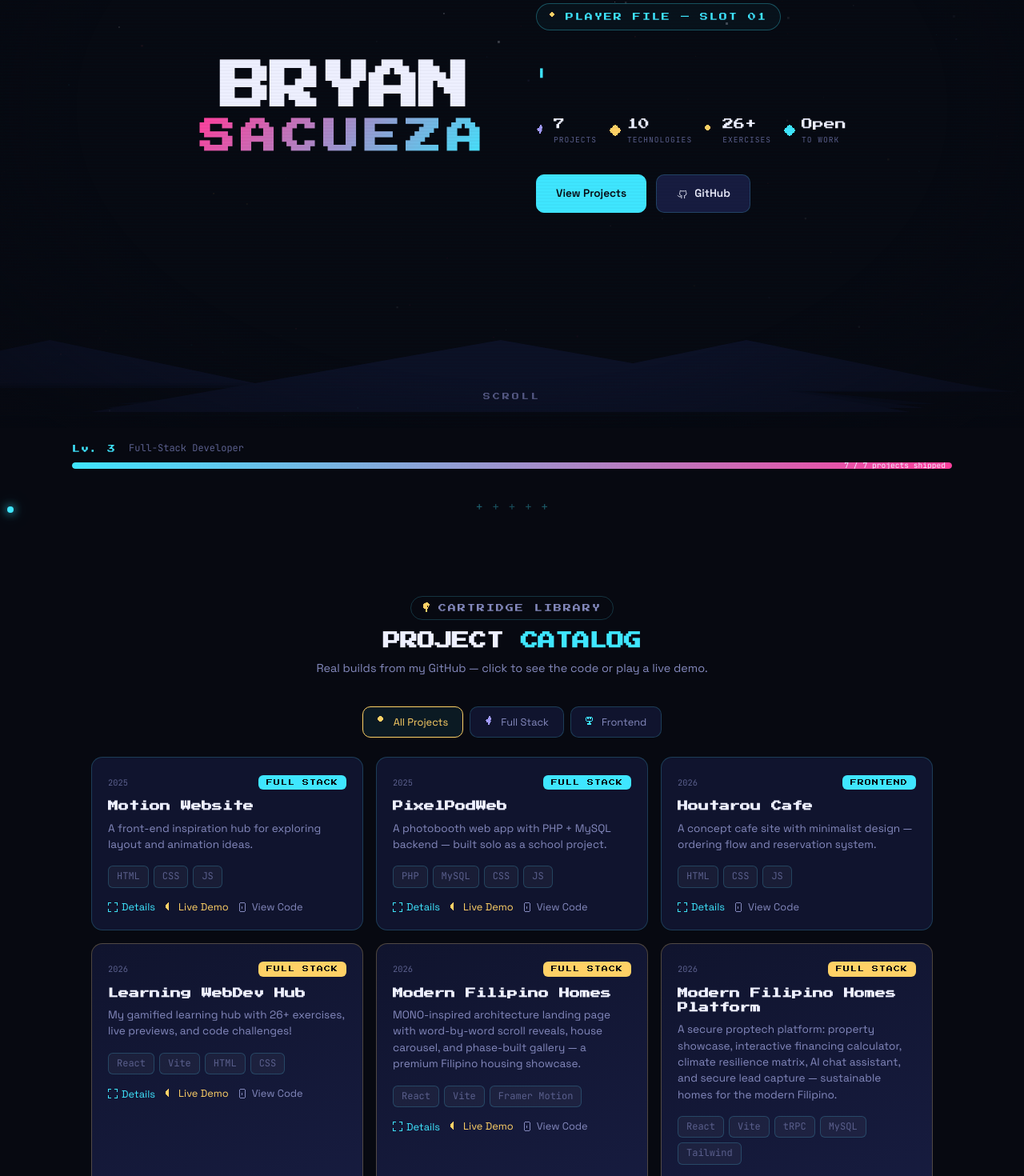
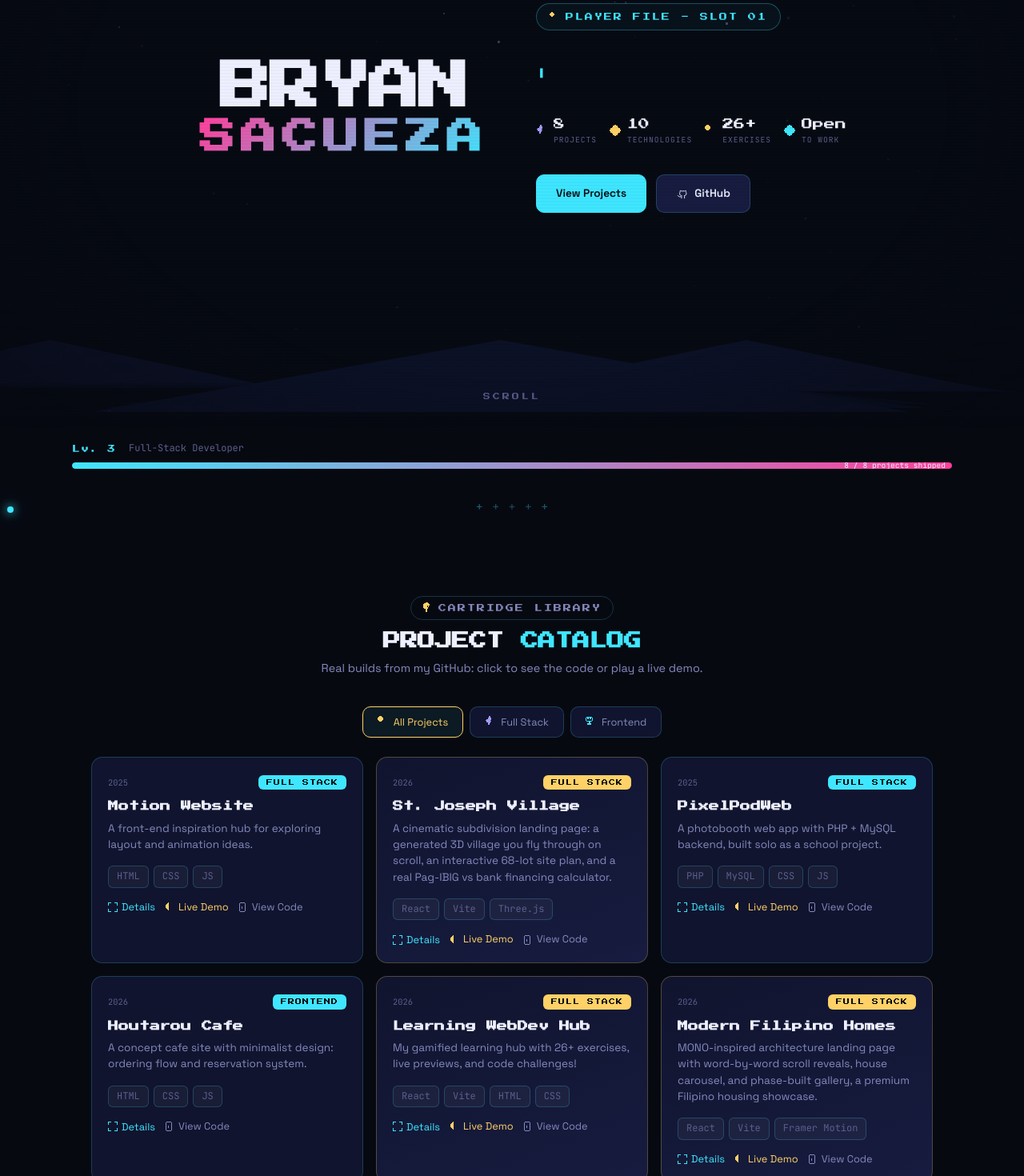
Before and after one commit to houtaroudes/houtaroudes-portfolio, a React (Vite) app: page / in a window 1280 px wide. Shown: the part 265-1735 px from the top of the page at 80% size. Built offline with nearby package versions, Linux system fonts and the light colour scheme.

Commit message:
Add the St. Joseph Village card and use plain punctuation in copy

```diff
--- a/src/App.jsx
+++ b/src/App.jsx
@@ -378,12 +378,13 @@ function ScrollProgress() {
    ============================================================= */
 const projects = [
   { id: 1, title: "Motion Website", desc: "A front-end inspiration hub for exploring layout and animation ideas.", tags: ["HTML", "CSS", "JS"], demo: "https://motion-website-des.vercel.app", code: "https://github.com/houtaroudes/motion-website", type: "Full Stack", year: "2025" },
-  { id: 2, title: "PixelPodWeb", desc: "A photobooth web app with PHP + MySQL backend — built solo as a school project.", tags: ["PHP", "MySQL", "CSS", "JS"], demo: "https://pixelpodweb.vercel.app", code: "https://github.com/houtaroudes/PixelPodWeb", type: "Full Stack", year: "2025" },
-  { id: 3, title: "Houtarou Cafe", desc: "A concept cafe site with minimalist design — ordering flow and reservation system.", tags: ["HTML", "CSS", "JS"], code: "https://github.com/houtaroudes/houtarou-cafe", type: "Frontend", year: "2026" },
-  { id: 4, title: "Learning WebDev Hub", desc: "My gamified learning hub with 26+ exercises, live previews, and code challenges!", tags: ["React", "Vite", "HTML", "CSS"], demo: "https://random-learning-webdev-site.vercel.app", code: "https://github.com/houtaroudes/random-learning-webdev-site", type: "Full Stack", year: "2026", featured: true },
-  { id: 5, title: "Modern Filipino Homes", desc: "MONO-inspired architecture landing page with word-by-word scroll reveals, house carousel, and phase-built gallery — a premium Filipino housing showcase.", tags: ["React", "Vite", "Framer Motion"], demo: "https://modern-filipino-homes.vercel.app", code: "https://github.com/houtaroudes/Modern-Filipino-Homes", type: "Full Stack", year: "2026", featured: true },
-  { id: 6, title: "Modern Filipino Homes Platform", desc: "A secure proptech platform: property showcase, interactive financing calculator, climate resilience matrix, AI chat assistant, and secure lead capture — sustainable homes for the modern Filipino.", tags: ["React", "Vite", "tRPC", "MySQL", "Tailwind"], demo: "https://modern-fil-homes.vercel.app", code: "https://github.com/houtaroudes/modern-fil-homes", type: "Full Stack", year: "2026", featured: true },
-  { id: 7, title: "MediQueue", desc: "Campus clinic appointment booking and walk-in queueing system — live NOW SERVING board that updates in real time, role-based dashboards for students/staff/admin, and a 38-check smoke test. Built in 15 modified-waterfall phases.", tags: ["PHP", "MySQL", "JS", "CSS"], code: "https://github.com/houtaroudes/mediqueue", type: "Full Stack", year: "2026", featured: true },
+  { id: 8, title: "St. Joseph Village", desc: "A cinematic subdivision landing page: a generated 3D village you fly through on scroll, an interactive 68-lot site plan, and a real Pag-IBIG vs bank financing calculator.", tags: ["React", "Vite", "Three.js"], demo: "https://st-joseph-village.vercel.app", code: "https://github.com/houtaroudes/st-joseph-village", type: "Full Stack", year: "2026", featured: true },
+  { id: 2, title: "PixelPodWeb", desc: "A photobooth web app with PHP + MySQL backend, built solo as a school project.", tags: ["PHP", "MySQL", "CSS", "JS"], demo: "https://pixelpodweb.vercel.app", code: "https://github.com/houtaroudes/PixelPodWeb", type: "Full Stack", year: "2025" },
+  { id: 3, title: "Houtarou Cafe", desc: "A concept cafe site with minimalist design: ordering flow and reservation system.", tags: ["HTML", "CSS", "JS"], code: "https://github.com/houtaroudes/houtarou-cafe", type: "Frontend", year: "2026" },
+  { id: 4, title: "Learning WebDev Hub", desc: "My gamified learning hub with 26+ exercises, live previews, and code challenges!", tags: ["React", "Vite", "HTML", "CSS"], demo: "https://random-learning-webdev-site.vercel.app", code: "https://github.com/houtaroudes/random-learning-webdev-site", type: "Full Stack", year: "2026", flag: true, featured: true },
+  { id: 5, title: "Modern Filipino Homes", desc: "MONO-inspired architecture landing page with word-by-word scroll reveals, house carousel, and phase-built gallery, a premium Filipino housing showcase.", tags: ["React", "Vite", "Framer Motion"], demo: "https://modern-filipino-homes.vercel.app", code: "https://github.com/houtaroudes/Modern-Filipino-Homes", type: "Full Stack", year: "2026", featured: true },
+  { id: 6, title: "Modern Filipino Homes Platform", desc: "A secure proptech platform: property showcase, interactive financing calculator, climate resilience matrix, AI chat assistant, and secure lead capture. Sustainable homes for the modern Filipino.", tags: ["React", "Vite", "tRPC", "MySQL", "Tailwind"], demo: "https://modern-fil-homes.vercel.app", code: "https://github.com/houtaroudes/modern-fil-homes", type: "Full Stack", year: "2026", featured: true },
+  { id: 7, title: "MediQueue", desc: "Campus clinic appointment booking and walk-in queueing system with a live NOW SERVING board that updates in real time, role-based dashboards for students/staff/admin, and a 38-check smoke test. Built in 15 modified-waterfall phases.", tags: ["PHP", "MySQL", "JS", "CSS"], code: "https://github.com/houtaroudes/mediqueue", type: "Full Stack", year: "2026", featured: true },
 ];
 const skillBadges = [
   { name: "HTML5", icon: "diamond", color: "#e34f26" }, { name: "CSS3", icon: "diamond", color: "#1572b6" }, { name: "JS", icon: "diamond", color: "#f7df1e" }, { name: "React", icon: "diamond", color: "#61dafb" }, { name: "PHP", icon: "diamond", color: "#777bb3" }, { name: "MySQL", icon: "diamond", color: "#4479a1" }, { name: "Git", icon: "diamond", color: "#f05032" }, { name: "Vite", icon: "diamond", color: "#a29bfe" }, { name: "C#", icon: "diamond", color: "#68217a" }, { name: "C++", icon: "diamond", color: "#00599c" },
@@ -637,7 +638,9 @@ export default function Portfolio() {
 
   const hoverSound = useHoverSound();
   const filtered = activeCat === "all" ? projects : projects.filter(p => p.type?.toLowerCase().replace(" ", "") === activeCat);
-  const feat = projects.find(p => p.featured);
+  /* The flagship keeps the MAIN QUEST slot; `flag` marks it explicitly so adding
+     another `featured` showcase (St. Joseph Village) cannot displace it. */
+  const feat = projects.find(p => p.flag) || projects.find(p => p.featured);
 
   return (<>
     <style>{CSS}</style>
@@ -715,7 +718,7 @@ export default function Portfolio() {
         <div className="hero-scan" aria-hidden="true" />
         <div className="hero-content">
           <>
-            {/* Left side — Name flies here from center after intro */}
+            {/* Left side - Name flies here from center after intro */}
             <motion.div className="hero-left"
               layoutId="main-title"
               transition={{ duration: 0.9, ease: [0.16, 1, 0.3, 1] }}
@@ -727,7 +730,7 @@ export default function Portfolio() {
               </h1>
             </motion.div>
 
-            {/* Right side — About info + typing */}
+            {/* Right side - About info + typing */}
             <motion.div className="hero-right"
               initial={{ opacity: 0, x: 40 }}
               animate={{ opacity: showContent ? 1 : 0, x: showContent ? 0 : 40 }}
@@ -735,12 +738,12 @@ export default function Portfolio() {
             >
               {showContent && (
                 <>
-                  <div className="hero-badge"><PxIcon name="star" size={12} /> Player File — Slot 01</div>
+                  <div className="hero-badge"><PxIcon name="star" size={12} /> Player File - Slot 01</div>
 
                   <p className="hero-tagline pixel-typewriter"><CycleTypewriter /><span className="cursor-blink">|</span></p>
 
                   <div className="hero-stats">
-                    <div className="hero-stat"><PxIcon name="bolt" size={14} /><div><div className="hero-stat-value"><CountUpValue target={7} duration={1600} delay={400} /></div><div className="hero-stat-label">Projects</div></div></div>
+                    <div className="hero-stat"><PxIcon name="bolt" size={14} /><div><div className="hero-stat-value"><CountUpValue target={8} duration={1600} delay={400} /></div><div className="hero-stat-label">Projects</div></div></div>
                     <div className="hero-stat"><PxIcon name="diamond" size={14} color="#ffd166" /><div><div className="hero-stat-value"><CountUpValue target={10} duration={1600} delay={500} /></div><div className="hero-stat-label">Technologies</div></div></div>
                     <div className="hero-stat"><PxIcon name="star" size={14} /><div><div className="hero-stat-value"><CountUpValue target={26} suffix="+" duration={1800} delay={600} /></div><div className="hero-stat-label">Exercises</div></div></div>
                     <div className="hero-stat"><PxIcon name="diamond" size={14} color="#3fe6ff" /><div><div className="hero-stat-value">Open</div><div className="hero-stat-label">To Work</div></div></div>
@@ -775,7 +778,7 @@ export default function Portfolio() {
       <div className="xp-bar">
         <div className="xp-inner">
           <div className="xp-info"><span className="xp-level">Lv. 3</span><span className="xp-label">Full-Stack Developer</span></div>
-          <div className="xp-track"><motion.div className="xp-fill" initial={{ width: 0 }} whileInView={{ width: "100%" }} viewport={{ once: true }} transition={{ duration: 1.5, ease: "easeOut" }} /><span className="xp-text">7 / 7 projects shipped</span></div>
+          <div className="xp-track"><motion.div className="xp-fill" initial={{ width: 0 }} whileInView={{ width: "100%" }} viewport={{ once: true }} transition={{ duration: 1.5, ease: "easeOut" }} /><span className="xp-text">8 / 8 projects shipped</span></div>
         </div>
       </div>
 
@@ -786,7 +789,7 @@ export default function Portfolio() {
         <div className="section-head">
           <div className="eyebrow"><PxIcon name="note" size={14} /> Cartridge Library</div>
           <h2 className="section-title">Project <span className="accent">Catalog</span></h2>
-          <p className="section-desc">Real builds from my GitHub — click to see the code or play a live demo.</p>
+          <p className="section-desc">Real builds from my GitHub: click to see the code or play a live demo.</p>
         </div>
         <div className="filter-bar">
           {categories.map(c => <button key={c.id} className={`filter-btn ${activeCat === c.id ? "active" : ""}`} onClick={() => setActiveCat(c.id)} style={activeCat === c.id ? { borderColor: c.color, color: c.color } : {}}><PxIcon name={c.icon} size={14} /><span>{c.label}</span></button>)}
@@ -894,7 +897,7 @@ export default function Portfolio() {
       <footer>
         <div className="footer-inner">
           <div className="pixel-footer-art" aria-hidden="true"><PxIcon name="star" size={10} /><PxIcon name="star" size={10} /><PxIcon name="star" size={10} /></div>
-          <p className="footer-credits"><strong>Bryan Sacueza</strong> — Full-Stack Developer</p>
+          <p className="footer-credits"><strong>Bryan Sacueza</strong>, Full-Stack Developer</p>
           <p className="footer-sub">7 projects &middot; 26+ exercises &middot; infinite curiosity</p>
         </div>
       </footer>
```
Also changed, not shown: index.html (+1 -1 lines), 1 other file (tests, documents, lock files or other folders).
